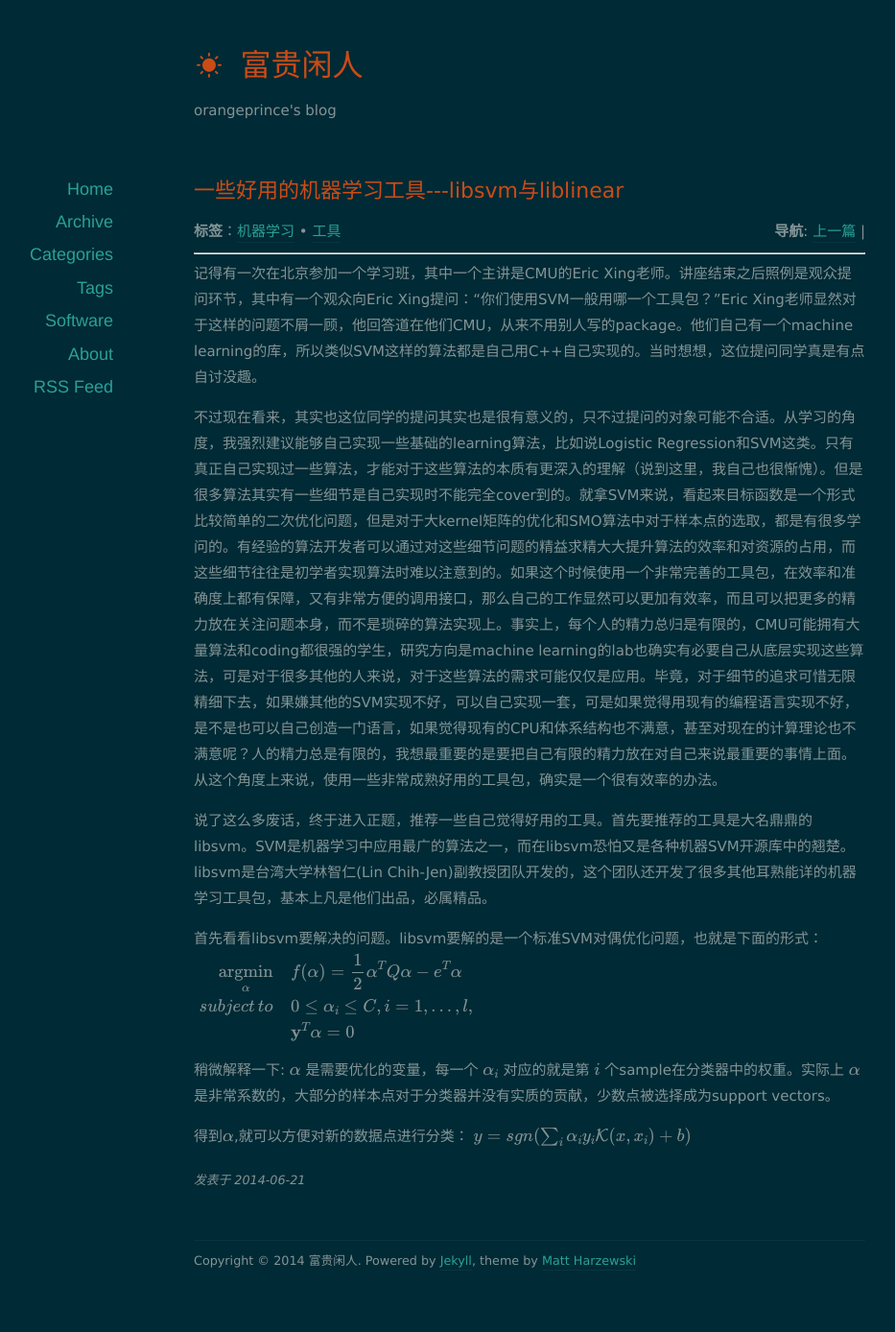
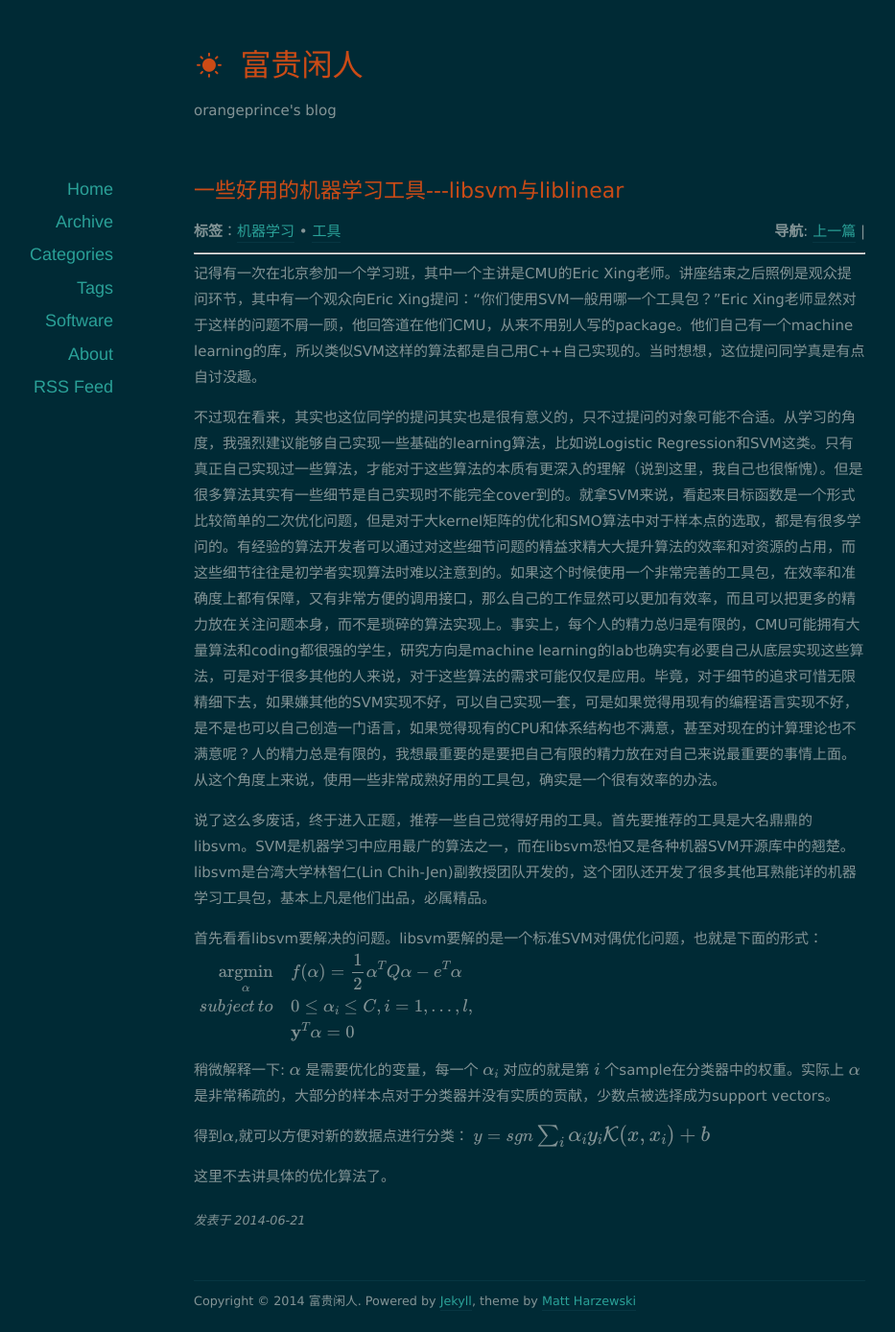
Before and after one commit to orangeprince/orangeprince.github.io, a Jekyll site: the page built from _posts/2014-06-21-libsvm.md, in a window 1280 px wide. Shown: the whole page at 96% size, without its empty margins (88-1021 px from the left). Built offline with Jekyll 4.4.1, drawn with Linux system fonts in a browser that asks for light colours; nearby versions of some CDN libraries; formulas are drawn with MathJax 3; comment, search, counter and statistics services are not loaded; before the commit the page ends 1346 px from its top, so only the background shows below that.

Commit message:
modified:   _posts/2014-06-21-libsvm.md

```diff
--- a/_posts/2014-06-21-libsvm.md
+++ b/_posts/2014-06-21-libsvm.md
@@ -22,9 +22,11 @@ subject\,to \quad & 0 \le \alpha_i \le C, i= 1,\ldots,l, \\\
 $$
 
 稍微解释一下: \\(\alpha\\) 是需要优化的变量，每一个 \\(\alpha_i\\) 对应的就是第
-\\(i\\) 个sample在分类器中的权重。实际上 \\(\alpha\\) 是非常系数的，大部分的样本点对于分类器并没有实质的贡献，少数点被选择成为support vectors。
+\\(i\\) 个sample在分类器中的权重。实际上 \\(\alpha\\) 是非常稀疏的，大部分的样本点对于分类器并没有实质的贡献，少数点被选择成为support vectors。
 
 得到\\( \alpha \\),就可以方便对新的数据点进行分类：
 $$
-y = sgn(\sum_{i} \alpha_i y_i \mathcal{K}(x, x_i) + b)
+y = sgn\large\sum_{i} \alpha_i y_i \mathcal{K}(x, x_i) + b\large
 $$
+
+这里不去讲具体的优化算法了。
```
